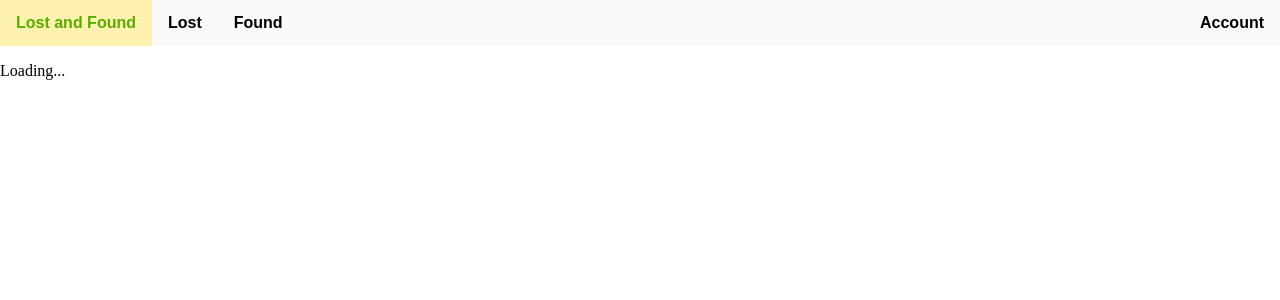
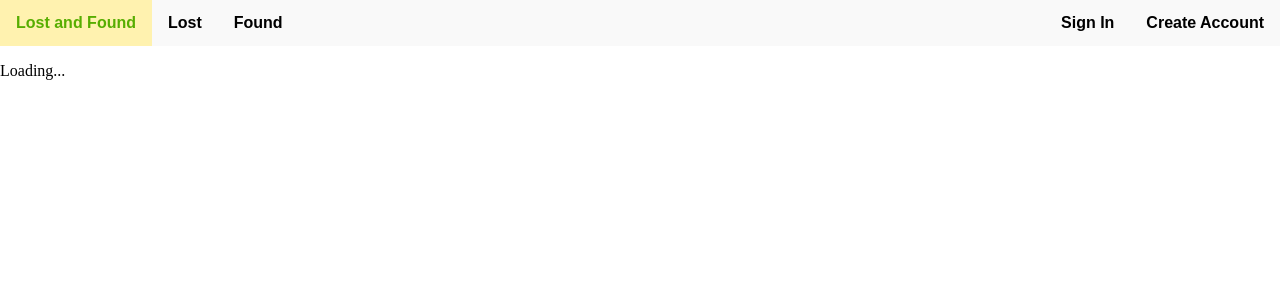
Before and after one commit to sjvass/lost-and-found, a Flask app: page /found/1 in a window 1280 px wide. Shown: the top 300 px of the page. Run offline with Flask 2, Linux system fonts and the light colour scheme; data that the repository does not hold is empty.

Commit message:
lost styling

```diff
--- a/static/css/navbar.css
+++ b/static/css/navbar.css
@@ -29,7 +29,7 @@
   color: black;
 }
 
-.home a:hover, .dropdown:hover .dropbtn {
+.home a:hover, .dropdown:hover, .dropbtn:hover {
   background-color: #fff2af;
 }
 
--- a/static/js/found-form.jsx
+++ b/static/js/found-form.jsx
@@ -77,7 +77,7 @@
                     <p>A more detailed description of the item. List any identifying
                         marks or deials such as size, brand, color, pattern, damage,
                         etc.</p>
-                    <input type="text" id="description" name="description" onChange={this.handleInputChange('description')} />
+                    <textarea rows="5" cols="30" id="description" name="description" onChange={this.handleInputChange('description')} />
                     <br/>
 
                     <br/>
--- a/static/js/lost-form.jsx
+++ b/static/js/lost-form.jsx
@@ -78,7 +78,7 @@
                     <p>A more detailed description of the item. List any identifying
                         marks or deials such as size, brand, color, pattern, damage,
                         etc.</p>
-                    <input type="text" id="description" name="description" onChange={this.handleInputChange('description')} />
+                    <textarea rows="5" cols="30" id="description" name="description" onChange={this.handleInputChange('description')} />
                     <br/>
 
                     <br/>
--- a/static/js/msg-new.jsx
+++ b/static/js/msg-new.jsx
@@ -81,7 +81,7 @@
                             value={this.state.subject} onChange={this.handleSubjectChange} required/>
                         <br/>
 
-                        <input type="text" id="body" name="body" placeholder="Type your message here"
+                        <textarea rows="10" cols="40" id="body" name="body" placeholder="Type your message here"
                             onChange={this.handleBodyChange} required/>
                         <br/>
 
--- a/templates/base.html
+++ b/templates/base.html
@@ -23,20 +23,38 @@
                 </a>
             </li>
             <li class="dropdown">
-                <a href="javascript:void(0)" class="dropbtn">Lost</a>
+                <a href="/lost" class="dropbtn">Lost</a>
                 <div class="dropdown-content">
                   <a href="/lost">View Lost Items</a>
                   <a href="/report-lost">Report a Lost Item</a>
                 </div>
             </li>
             <li class="dropdown">
-                <a href="javascript:void(1)" class="dropbtn">Found</a>
+                <a href="/found" class="dropbtn">Found</a>
                 <div class="dropdown-content">
                   <a href="/found">View Found Items</a>
                   <a href="/report-found">Report a Found Item</a>
                 </div>
             </li>
-            <li class="dropdown" style="float:right">
+            {% if 'user_id' in session %}
+                <li style="float:right;">
+                    <a href="/signout" class="dropbtn" >Sign Out</a>
+                </li>
+                <li style="float:right;">
+                    <a href="/user/{{ session['user_id'] }}" class="dropbtn"> Account </a>
+                </li>
+            {% else %}
+                <li style="float:right;">
+                    <a href="/register" class="dropbtn" >Create Account</a>
+                </li>
+                <li style="float:right;">
+                    <a href="/signin" class="dropbtn" >Sign In</a>
+                </li>
+            {% endif %}
+
+
+
+<!--             <li class="dropdown" style="float:right;">
                 <a href="javascript:void(2)" class="dropbtn" style="text-align: right">Account</a>
                 <div class="account-content">
                     {% if 'user_id' in session %}
@@ -47,7 +65,7 @@
                         <a href="/register">Create an account</a>
                     {% endif %}
                 </div>
-            </li>
+            </li> -->
         </ul>
     </div>
     <div class="container">
```
Also changed, not shown: static/css/map-styles.css (+11 -1 lines).
